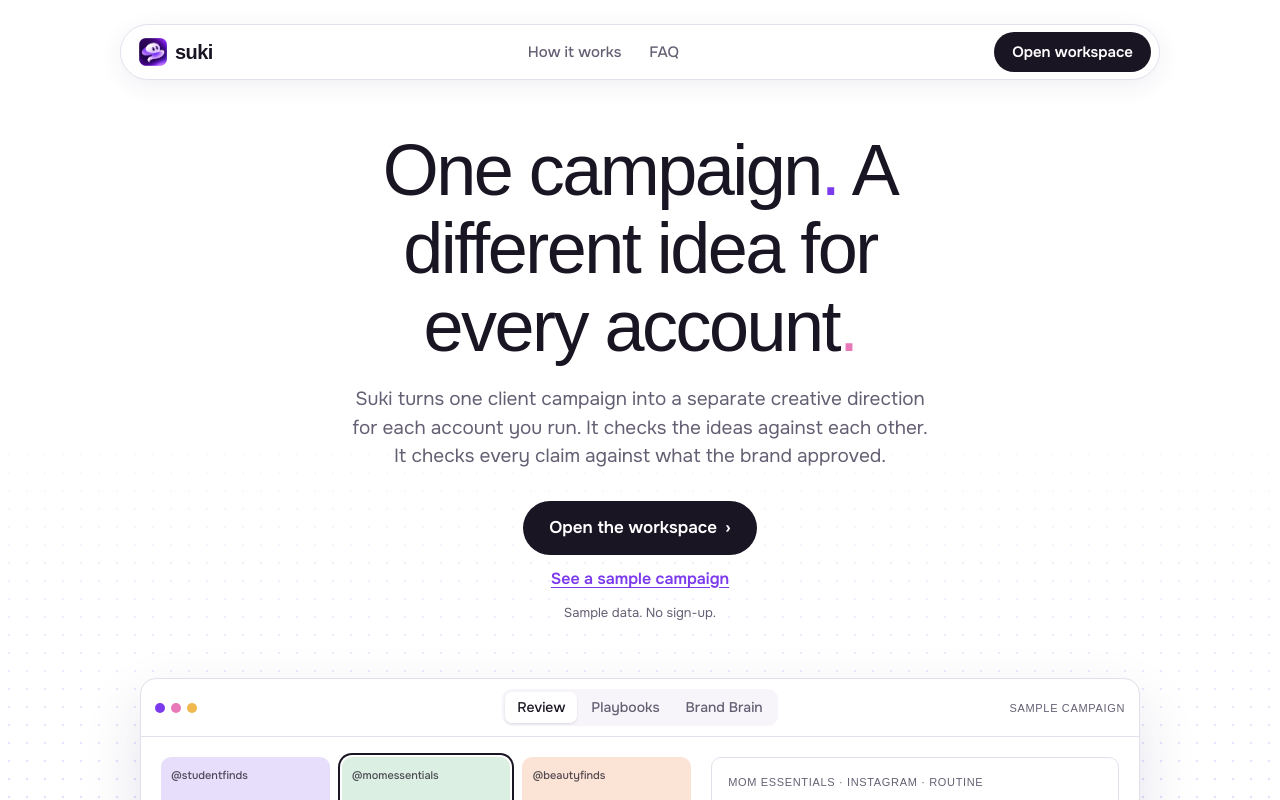
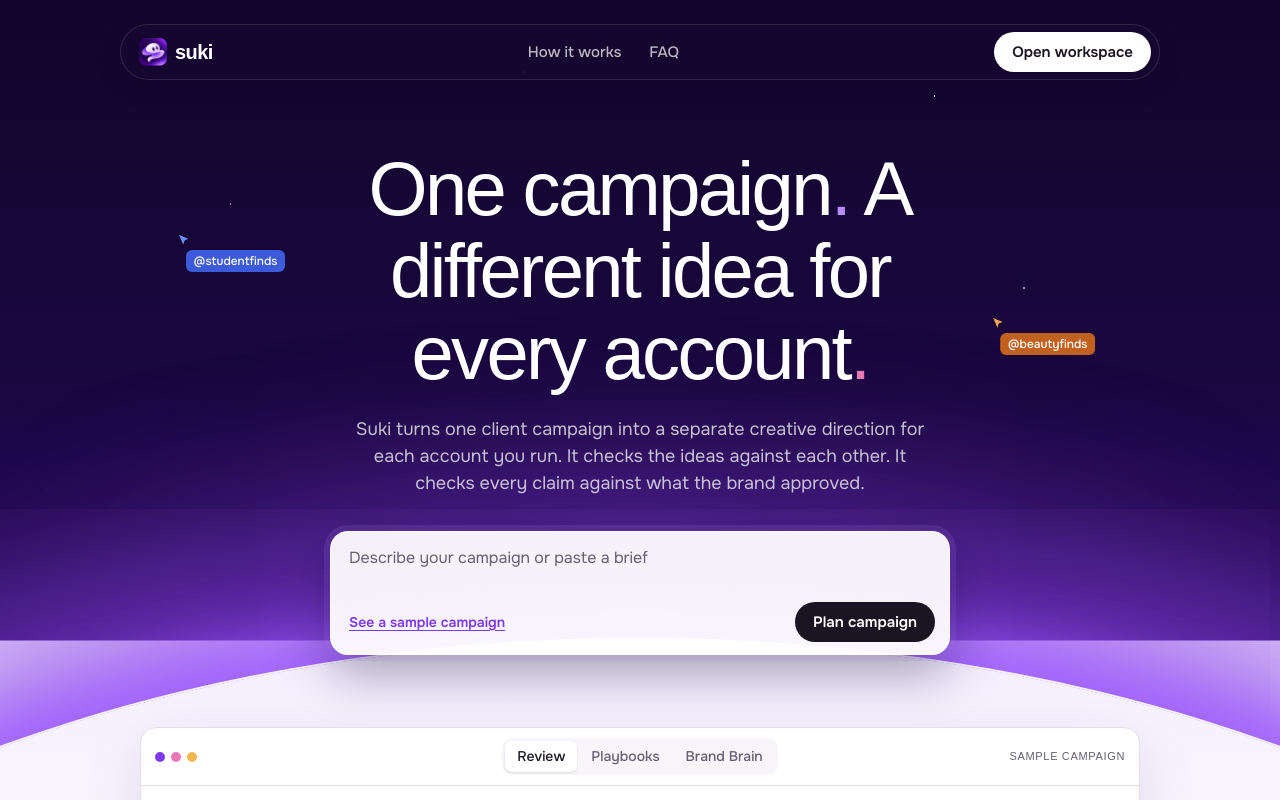
Before and after one commit to novadar-star/suki, a Next.js app: page /welcome in a window 1280 px wide. Built offline with nearby package versions, Linux system fonts and the light colour scheme; no server answers; a web font is replaced by a local one.

Commit message:
Night-sky landing hero, brief box and clean logo (#5)
Landing hero redesign, brief box that prefills a new campaign, clean logo, sidebar status text removed.

```diff
--- a/src/app/layout.tsx
+++ b/src/app/layout.tsx
@@ -2,8 +2,6 @@ import type { Metadata } from "next";
 import { Gabarito, Onest, Sometype_Mono } from "next/font/google";
 import Link from "next/link";
 import { Sidebar } from "@/components/sidebar";
-import { aiMode } from "@/lib/ai";
-import { storageMode } from "@/lib/db";
 import "./globals.css";
 
 // Same three families and variable names as the landing page, from suki-brand/tokens.css.
@@ -37,11 +35,6 @@ export default function RootLayout({ children }: { children: React.ReactNode })
               Suki
             </Link>
             <Sidebar />
-            <p className="mt-auto hidden text-xs leading-relaxed text-muted md:block">
-              {aiMode === "live" ? "AI: OpenAI" : "AI: sample answers (no OpenAI key)"}
-              <br />
-              {storageMode === "supabase" ? "Saving to Supabase" : storageMode === "temporary" ? "Temporary saving. Add Supabase to keep data." : "Saving to this computer"}
-            </p>
           </aside>
           <main className="min-w-0 flex-1 p-4 md:p-10">{children}</main>
         </div>
--- a/src/app/welcome/page.tsx
+++ b/src/app/welcome/page.tsx
@@ -12,13 +12,10 @@ export const metadata: Metadata = {
   description: "Suki turns one client campaign into a separate creative direction for each account you run. It checks the ideas against each other and every claim against what the brand approved.",
 };
 
+// The icon file has clear corners, so it sits cleanly on any background.
 function Mark({ size }: { size: number }) {
-  return (
-    <span className="wl-mark" style={{ width: size, height: size }}>
-      {/* eslint-disable-next-line @next/next/no-img-element */}
-      <img src="/suki-mark.webp" alt="" width={size} height={size} />
-    </span>
-  );
+  // eslint-disable-next-line @next/next/no-img-element
+  return <img className="wl-mark" src="/icon.png" alt="" width={size} height={size} />;
 }
 
 const FAQ: [string, string][] = [
@@ -50,18 +47,37 @@ export default function Welcome() {
       </header>
 
       <section className="wl-hero">
+        <div className="wl-sky" aria-hidden="true" />
         <div className="wl-in">
-          <h1>
-            One campaign<i className="d1">.</i> A different idea for every account<i className="d2">.</i>
-          </h1>
+          <div className="wl-head">
+            <h1>
+              One campaign<i className="d1">.</i> A different idea for every account<i className="d2">.</i>
+            </h1>
+            <span className="wl-cursor c1" aria-hidden="true">
+              <svg viewBox="0 0 16 16" width="16" height="16"><path d="M2 2l12 5-5 1.6L7.4 14z" /></svg>
+              <b>@studentfinds</b>
+            </span>
+            <span className="wl-cursor c2" aria-hidden="true">
+              <svg viewBox="0 0 16 16" width="16" height="16"><path d="M2 2l12 5-5 1.6L7.4 14z" /></svg>
+              <b>@beautyfinds</b>
+            </span>
+          </div>
           <p className="wl-sub">Suki turns one client campaign into a separate creative direction for each account you run. It checks the ideas against each other. It checks every claim against what the brand approved.</p>
-          <div className="wl-cta">
-            <Link href="/campaigns" className="wl-btn lg">
-              Open the workspace <span aria-hidden="true">›</span>
-            </Link>
-            <a href="#sample" className="wl-link">See a sample campaign</a>
-            <span className="wl-fine">Sample data. No sign-up.</span>
-          </div>
+
+          <form className="wl-brief" action="/campaigns/new" method="get">
+            <label htmlFor="wl-brief-in" className="sr-only">
+              Campaign brief
+            </label>
+            <textarea id="wl-brief-in" name="objective" rows={2} maxLength={500} placeholder="Describe your campaign or paste a brief" />
+            <div className="wl-brief-row">
+              <a href="#sample" className="wl-link">
+                See a sample campaign
+              </a>
+              <button type="submit" className="wl-btn">
+                Plan campaign
+              </button>
+            </div>
+          </form>
 
           <div className="wl-win" id="sample">
             <input type="radio" name="wl-tab" id="wl-t1" defaultChecked />
--- a/src/app/welcome/welcome.css
+++ b/src/app/welcome/welcome.css
@@ -18,16 +18,18 @@
 .wl-in { max-width: 1120px; margin: 0 auto; padding-left: max(16px, env(safe-area-inset-left, 0px)); padding-right: max(16px, env(safe-area-inset-right, 0px)); }
 .wl-mono { font-family: var(--mono); font-size: 11px; letter-spacing: 0.06em; text-transform: uppercase; }
 .wl-muted { color: var(--muted); }
-.wl-mark { display: inline-block; flex: none; overflow: hidden; border-radius: 22.5%; }
-.wl-mark img { display: block; width: 100%; height: 100%; max-width: none; transform: scale(1.22); }
+.wl-mark { display: block; flex: none; }
+.sr-only { position: absolute; width: 1px; height: 1px; overflow: hidden; clip: rect(0 0 0 0); white-space: nowrap; }
 
 /* floating pill nav */
 .wl-nav { position: sticky; top: 12px; z-index: 5; padding: 12px 16px 0; }
-.wl-nav > div { max-width: 1040px; margin: 0 auto; display: flex; align-items: center; gap: 8px 20px; height: 56px; padding: 0 8px 0 18px; border: 1px solid var(--line); border-radius: 999px; background: var(--bg); box-shadow: 0 6px 24px rgba(36, 8, 79, 0.07); }
+.wl-nav > div { max-width: 1040px; margin: 0 auto; display: flex; align-items: center; gap: 8px 20px; height: 56px; padding: 0 8px 0 18px; border: 1px solid rgba(255, 255, 255, 0.12); border-radius: 999px; background: rgba(22, 7, 48, 0.72); -webkit-backdrop-filter: blur(14px); backdrop-filter: blur(14px); color: #fff; box-shadow: 0 6px 24px rgba(18, 5, 43, 0.18); }
 .wl-logo { display: inline-flex; align-items: center; gap: 8px; font-family: var(--display); font-weight: 700; font-size: 20px; letter-spacing: -0.03em; }
 .wl-links { display: flex; gap: 4px; margin: 0 auto; }
-.wl-links a { padding: 6px 12px; border-radius: 999px; font-size: 15px; font-weight: 500; color: var(--muted); }
-.wl-links a:hover { color: var(--ink); background: var(--panel); }
+.wl-links a { padding: 6px 12px; border-radius: 999px; font-size: 15px; font-weight: 500; color: rgba(255, 255, 255, 0.72); }
+.wl-links a:hover { color: #fff; background: rgba(255, 255, 255, 0.08); }
+.wl-nav .wl-btn { background: #fff; color: var(--ink); }
+.wl-nav .wl-btn:hover { background: var(--signal-soft); }
 @media (max-width: 760px) { .wl-links { display: none; } .wl-nav > div { justify-content: space-between; } }
 
 .wl-btn { display: inline-flex; align-items: center; justify-content: center; gap: 8px; height: 40px; padding: 0 18px; border-radius: 999px; background: var(--ink); color: #fff; font-weight: 600; font-size: 15px; white-space: nowrap; transition: transform 150ms ease-out, background-color 150ms ease-out; }
@@ -40,19 +42,48 @@
 .wl-btn.ghost:hover { background: var(--panel); }
 .wl-link { font-weight: 600; color: var(--signal); text-decoration: underline; text-underline-offset: 3px; }
 
-/* hero */
-.wl-hero { position: relative; text-align: center; padding: 64px 0 0; }
-.wl-hero::before { content: ""; position: absolute; inset: 0; pointer-events: none; background-image: radial-gradient(circle, #d9c8fb 1.2px, transparent 1.6px); background-size: 18px 18px; -webkit-mask-image: linear-gradient(to bottom, transparent 30%, #000 75%, transparent 100%); mask-image: linear-gradient(to bottom, transparent 30%, #000 75%, transparent 100%); opacity: 0.7; }
-.wl-hero > * { position: relative; }
-.wl-hero h1 { font-size: clamp(40px, 6.2vw, 72px); font-weight: 500; letter-spacing: -0.035em; margin: 0 auto; max-width: 18ch; }
+/* hero: a night sky over a glowing violet horizon. The page turns light where the product window sits. */
+.wl-nav { margin-bottom: -68px; }
+.wl-hero { position: relative; text-align: center; padding: 148px 0 0; isolation: isolate; }
+.wl-sky { position: absolute; inset: 0 0 auto; height: 1000px; z-index: -1; overflow: hidden;
+  background: linear-gradient(180deg, #12052b 0, #1a0740 380px, #2a0c63 640px, #f4eeff 641px, #ffffff 100%); }
+/* stars: two layers of tiny dots, faded out toward the horizon */
+.wl-sky::before { content: ""; position: absolute; inset: 0 0 auto; height: 600px;
+  background-image: radial-gradient(1px 1px at 12% 18%, #fff 50%, transparent 51%), radial-gradient(1px 1px at 27% 44%, rgba(255,255,255,.7) 50%, transparent 51%), radial-gradient(1.5px 1.5px at 41% 12%, #fff 50%, transparent 51%), radial-gradient(1px 1px at 58% 30%, rgba(255,255,255,.6) 50%, transparent 51%), radial-gradient(1.5px 1.5px at 73% 16%, #fff 50%, transparent 51%), radial-gradient(1px 1px at 86% 38%, rgba(255,255,255,.8) 50%, transparent 51%), radial-gradient(1px 1px at 93% 9%, #fff 50%, transparent 51%), radial-gradient(1px 1px at 6% 52%, rgba(255,255,255,.6) 50%, transparent 51%), radial-gradient(1px 1px at 34% 26%, #fff 50%, transparent 51%), radial-gradient(1px 1px at 66% 52%, rgba(255,255,255,.5) 50%, transparent 51%), radial-gradient(1.5px 1.5px at 18% 34%, rgba(232,121,185,.9) 50%, transparent 51%), radial-gradient(1.5px 1.5px at 80% 48%, rgba(183,140,255,.9) 50%, transparent 51%);
+  -webkit-mask-image: linear-gradient(#000 55%, transparent); mask-image: linear-gradient(#000 55%, transparent); }
+/* the horizon: a huge pale planet edge with a violet and pink glow on its rim */
+.wl-sky::after { content: ""; position: absolute; left: 50%; top: 640px; width: 2400px; height: 1400px; margin-left: -1200px; border-radius: 50%;
+  background: linear-gradient(180deg, #f4eeff 0%, #ffffff 30%);
+  box-shadow: 0 -2px 0 rgba(255, 255, 255, 0.9), 0 -24px 60px 8px rgba(155, 92, 255, 0.85), 0 -90px 160px 40px rgba(124, 58, 237, 0.55), 0 -40px 220px 60px rgba(232, 121, 185, 0.25); }
+.wl-head { position: relative; max-width: 860px; margin: 0 auto; }
+.wl-hero h1 { font-size: clamp(40px, 6.2vw, 76px); font-weight: 500; letter-spacing: -0.035em; margin: 0 auto; max-width: 18ch; color: #fff; }
 .wl-hero h1 i { font-style: normal; }
-.wl-hero h1 .d1 { color: var(--signal); } .wl-hero h1 .d2 { color: var(--pink); }
-.wl-sub { font-size: 19px; color: var(--muted); max-width: 46ch; margin: 20px auto 0; }
-.wl-cta { margin-top: 30px; display: grid; justify-items: center; gap: 12px; }
-.wl-fine { font-size: 13px; color: var(--muted); }
+.wl-hero h1 .d1 { color: #b78cff; } .wl-hero h1 .d2 { color: var(--pink); }
+.wl-sub { font-size: 18px; color: rgba(255, 255, 255, 0.74); max-width: 48ch; margin: 22px auto 0; }
+
+/* account cursors: the portfolio, drifting around the headline */
+.wl-cursor { position: absolute; display: inline-flex; flex-direction: column; align-items: flex-start; gap: 2px; pointer-events: none; }
+.wl-cursor svg { fill: currentColor; stroke: #12052b; stroke-width: 1; }
+.wl-cursor b { font-size: 12px; font-weight: 500; padding: 2px 8px; border-radius: 6px; margin-left: 10px; color: #fff; }
+.wl-cursor.c1 { left: -4%; top: 34%; color: #6b8cff; } .wl-cursor.c1 b { background: #3b5bdb; }
+.wl-cursor.c2 { right: -2%; top: 70%; color: #f0a15e; } .wl-cursor.c2 b { background: #c2611f; }
+@media (prefers-reduced-motion: no-preference) {
+  .wl-cursor.c1 { animation: wl-drift 7s ease-in-out infinite; }
+  .wl-cursor.c2 { animation: wl-drift 8.5s ease-in-out -3s infinite reverse; }
+}
+@keyframes wl-drift { 0%, 100% { transform: translate(0, 0); } 50% { transform: translate(10px, -6px); } }
+@media (max-width: 860px) { .wl-cursor { display: none; } }
+
+/* the brief box: type a brief and go straight to a new campaign */
+.wl-brief { max-width: 620px; margin: 34px auto 0; padding: 14px 14px 12px 18px; text-align: left; border-radius: 18px; background: rgba(255, 255, 255, 0.94); border: 1px solid rgba(255, 255, 255, 0.6); box-shadow: 0 18px 50px rgba(18, 5, 43, 0.35), 0 0 0 6px rgba(183, 140, 255, 0.14); }
+.wl-brief textarea { display: block; width: 100%; resize: none; border: 0; outline: 0; background: transparent; font: inherit; font-size: 16px; color: var(--ink); }
+.wl-brief textarea::placeholder { color: var(--muted); }
+.wl-brief:focus-within { box-shadow: 0 18px 50px rgba(18, 5, 43, 0.35), 0 0 0 3px var(--signal); }
+.wl-brief-row { display: flex; align-items: center; justify-content: space-between; gap: 12px; margin-top: 8px; }
+.wl-brief-row .wl-link { font-size: 14px; }
 
 /* product window */
-.wl-win { margin: 56px auto 0; max-width: 1000px; border: 1px solid var(--line); border-radius: 16px; background: var(--bg); box-shadow: 0 24px 60px rgba(36, 8, 79, 0.12); text-align: left; overflow: hidden; }
+.wl-win { margin: 72px auto 0; max-width: 1000px; border: 1px solid var(--line); border-radius: 16px; background: var(--bg); box-shadow: 0 24px 60px rgba(36, 8, 79, 0.12); text-align: left; overflow: hidden; }
 .wl-bar { display: grid; grid-template-columns: 1fr auto 1fr; align-items: center; gap: 12px; padding: 10px 14px; border-bottom: 1px solid var(--line); }
 .wl-dots { display: flex; gap: 6px; } .wl-dots i { width: 10px; height: 10px; border-radius: 50%; background: var(--line); }
 .wl-dots i:nth-child(1) { background: var(--signal); } .wl-dots i:nth-child(2) { background: var(--pink); } .wl-dots i:nth-child(3) { background: #f0b84e; }
```
Also changed, not shown: src/app/campaigns/new/page.tsx (+14 -4 lines).
